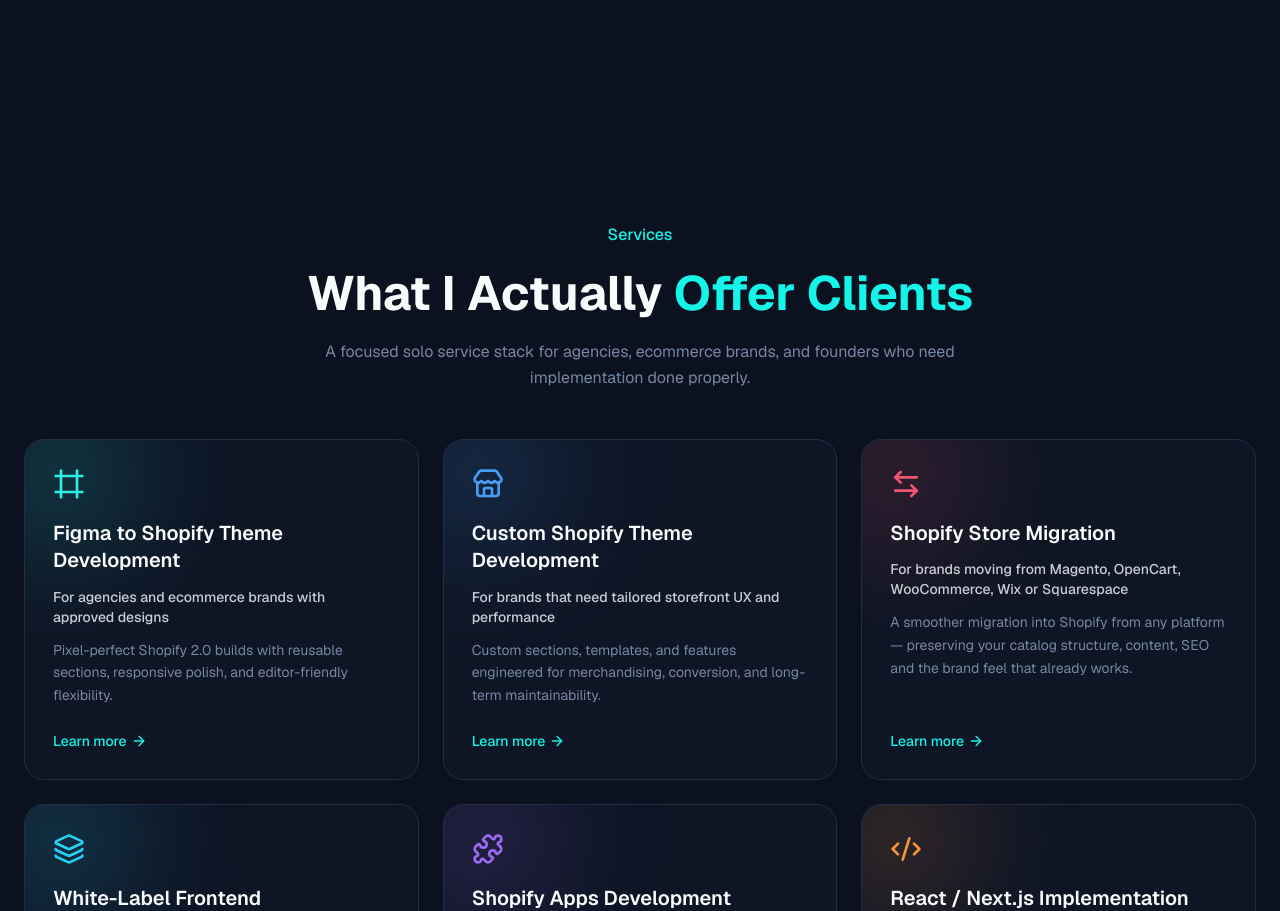
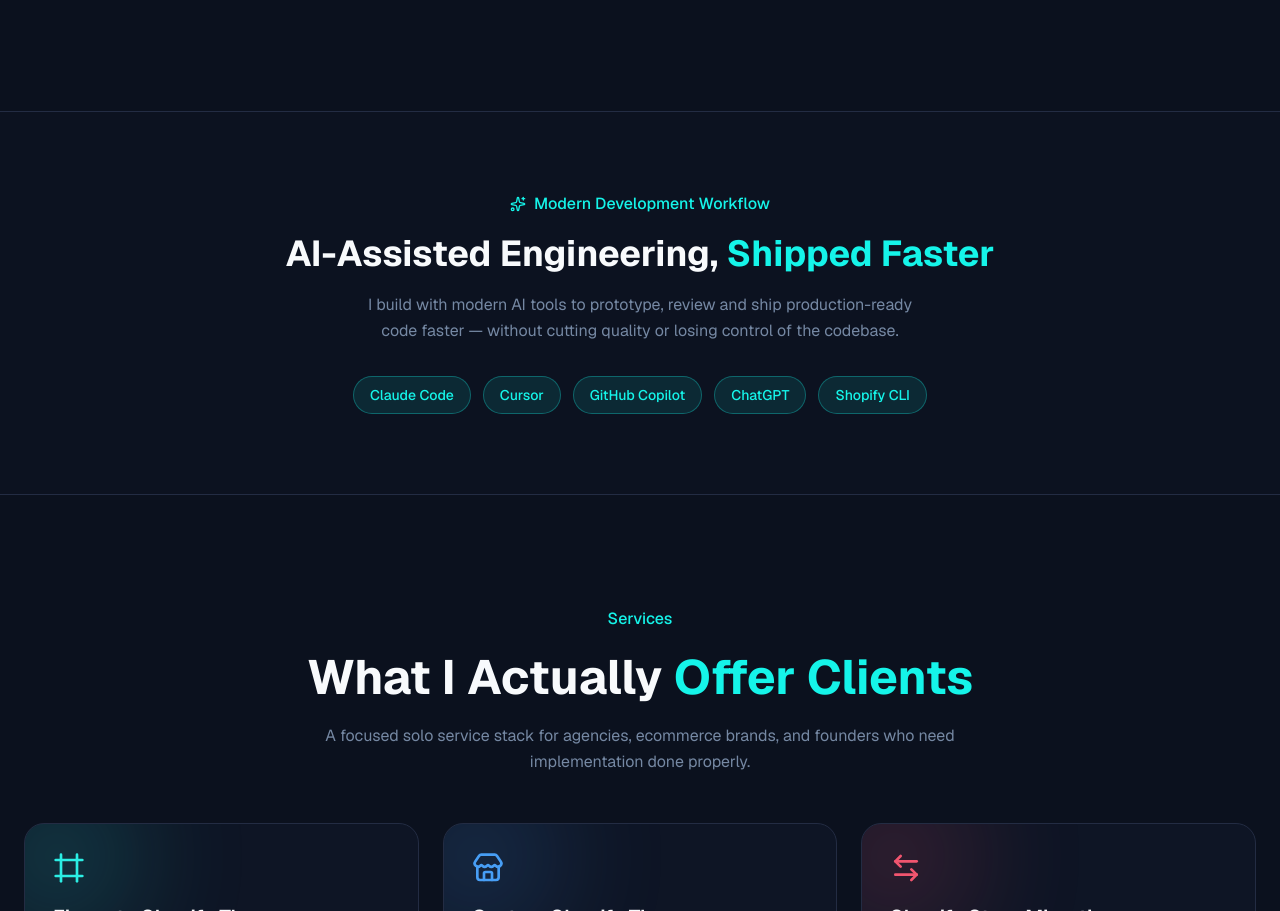
Before and after one commit to Mizan-coders/Proftfolio-project-nextjs, a Next.js app: page / in a window 1280 px wide. Shown: the part 1990-2901 px from the top of the page. Built offline with nearby package versions, Linux system fonts and the light colour scheme.

Commit message:
Add Modern Development Workflow (AI) section
Add a dedicated AI-assisted engineering band (Claude Code, Cursor,
GitHub Copilot, ChatGPT, Shopify CLI) after the About section to
surface AI-assisted development as a differentiator.

Co-Authored-By: Claude Opus 4.8 <noreply@anthropic.com>

```diff
--- a/src/app/page.tsx
+++ b/src/app/page.tsx
@@ -1,5 +1,6 @@
 import { HeroSection } from "@/components/sections/HeroSection";
 import { AboutSection } from "@/components/sections/AboutSection";
+import { AIWorkflowSection } from "@/components/sections/AIWorkflowSection";
 import { ServicesSection } from "@/components/sections/ServicesSection";
 import { AgenciesSection } from "@/components/sections/AgenciesSection";
 import { CaseStudiesSection } from "@/components/sections/CaseStudiesSection";
@@ -13,6 +14,7 @@ export default function Home() {
     <>
       <HeroSection />
       <AboutSection />
+      <AIWorkflowSection />
       <ServicesSection />
       <AgenciesSection />
       <CaseStudiesSection />
--- /dev/null
+++ b/src/components/sections/AIWorkflowSection.tsx
@@ -0,0 +1,45 @@
+import { Sparkles } from "lucide-react";
+import { Reveal } from "@/components/ui/Reveal";
+import { Hl } from "@/components/ui/SectionHeading";
+
+const tools = [
+  "Claude Code",
+  "Cursor",
+  "GitHub Copilot",
+  "ChatGPT",
+  "Shopify CLI",
+];
+
+export function AIWorkflowSection() {
+  return (
+    <section className="border-y border-border bg-card/30">
+      <div className="mx-auto max-w-5xl px-6 py-16 text-center lg:py-20">
+        <Reveal>
+          <p className="inline-flex items-center gap-2 text-base font-medium text-primary">
+            <Sparkles className="size-4" />
+            Modern Development Workflow
+          </p>
+          <h2 className="mt-3 text-3xl font-bold leading-tight sm:text-4xl">
+            AI-Assisted Engineering, <Hl>Shipped Faster</Hl>
+          </h2>
+          <p className="mx-auto mt-4 max-w-xl text-base leading-relaxed text-muted-foreground">
+            I build with modern AI tools to prototype, review and ship
+            production-ready code faster — without cutting quality or losing control
+            of the codebase.
+          </p>
+
+          <div className="mt-8 flex flex-wrap justify-center gap-3">
+            {tools.map((tool) => (
+              <span
+                key={tool}
+                className="rounded-full border border-primary/30 bg-primary/10 px-4 py-2 text-sm font-medium text-primary"
+              >
+                {tool}
+              </span>
+            ))}
+          </div>
+        </Reveal>
+      </div>
+    </section>
+  );
+}
```
